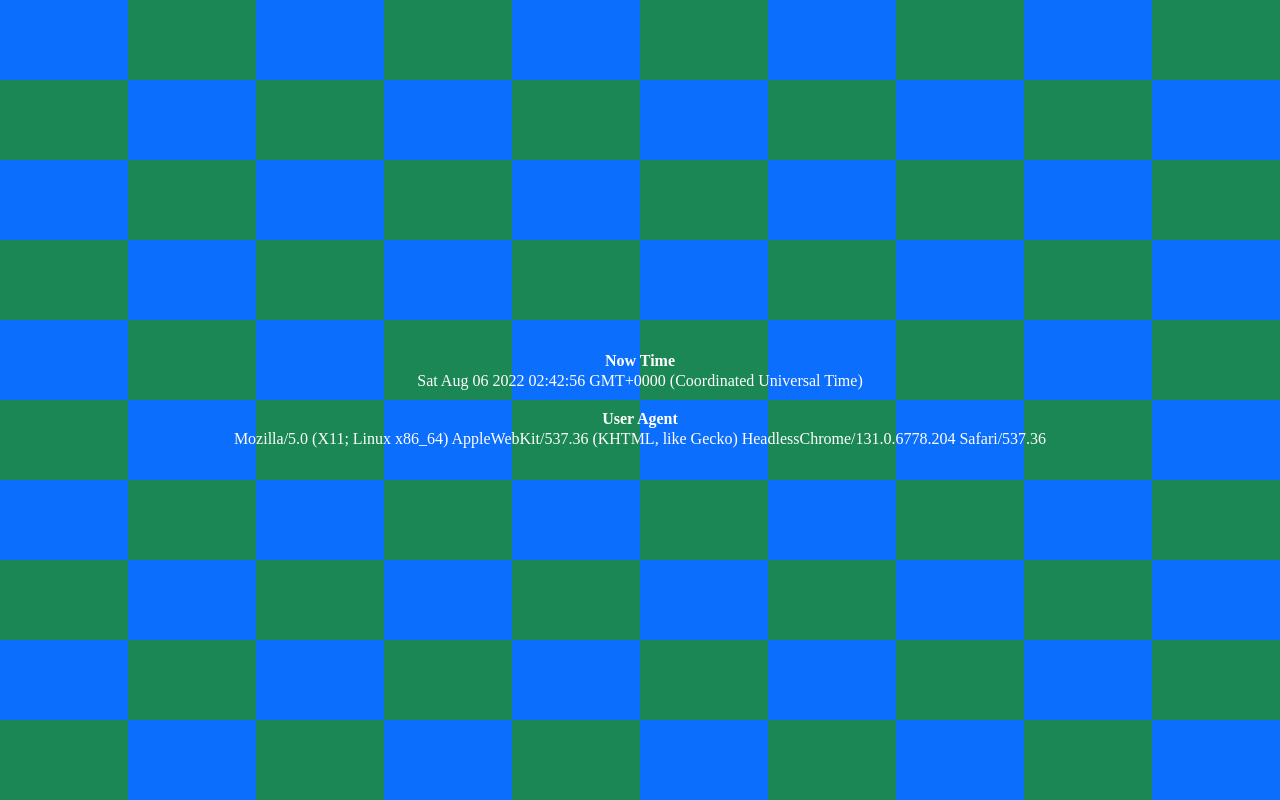
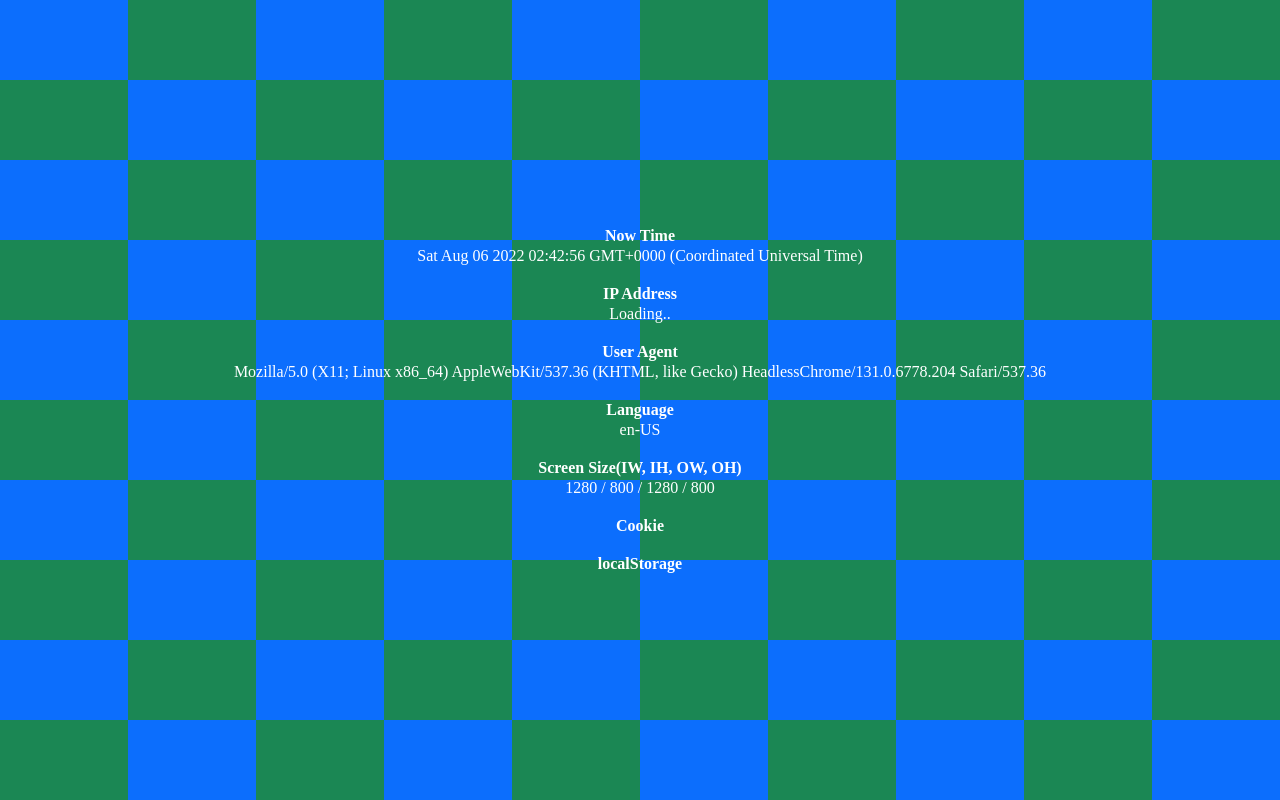
Before and after one commit to kimain050401/browser-tester, a plain HTML site: page index.html in a window 1280 px wide. Drawn offline with Linux system fonts and the light colour scheme.

Commit message:
add codes

```diff
--- a/index.html
+++ b/index.html
@@ -25,8 +25,23 @@
             <p style="font-weight: bold;">Now Time</p>
             <p id="time"></p>
             <br>
+            <p style="font-weight: bold;">IP Address</p>
+            <p id="ips">Loading..</p>
+            <br>
             <p style="font-weight: bold;">User Agent</p>
             <p id="ua"></p>
+            <br>
+            <p style="font-weight: bold;">Language</p>
+            <p id="language"></p>
+            <br>
+            <p style="font-weight: bold;">Screen Size(IW, IH, OW, OH)</p>
+            <p id="screensize"></p>
+            <br>
+            <p style="font-weight: bold;">Cookie</p>
+            <p id="cookies"></p>
+            <br>
+            <p style="font-weight: bold;">localStorage</p>
+            <p id="localstorages"></p>
         </div>
     </div>
     <script>
@@ -47,8 +62,23 @@
                 }
             }
         }
+        const se = document.createElement('script');
+        se.src = 'https://ipinfo.io?callback=callback';
+        document.body.appendChild(se);
+        document.body.removeChild(se);
+        function callback(data) {
+            document.getElementById('ips').textContent = data.ip;
+        }
+        document.getElementById("time").innerText = new Date();
         document.getElementById("ua").innerText = navigator.userAgent;
-        document.getElementById("time").innerText = new Date();
+        document.getElementById("language").innerText = navigator.language;
+        document.getElementById("screensize").innerText = String(window.innerWidth) + " / " + String(window.innerHeight) + " / " + String(window.outerWidth) + " / " + String(window.outerHeight);
+        document.getElementById("cookies").innerText = document.cookie;
+        for(let i = 0; i < window.localStorage.length; i++){
+            const key = window.localStorage.key(i);
+            const value = window.localStorage.getItem(key);
+            document.getElementById("localstorages") = key + " : " + value + "; ";
+        }
     </script>
 </body>
 </html>
```
